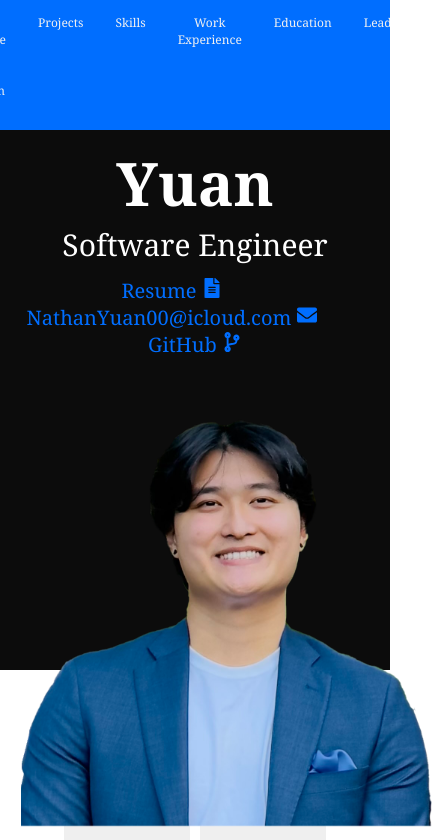
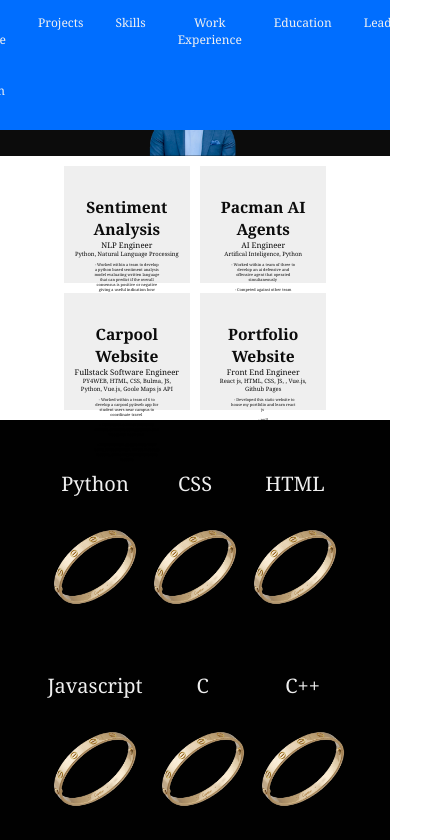
Before and after one commit to PoxiiPro/NathanYuan.com, a React (Create React App) app in the folder portfolio-app/: page / in a window 390 px wide. Shown: the top 840 px of the page, 441 px wide, since content can reach past the window. Built offline with nearby package versions, Linux system fonts and the light colour scheme.

Commit message:
changing css for mobile view

```diff
--- a/portfolio-app/src/styles.css
+++ b/portfolio-app/src/styles.css
@@ -1,28 +1,13 @@
-/* mobile view: */
-[class*="col-"] {
-    width: 100%;
-}
+/* /////////// CSS styling for mobile view ///////// */
+@media (max-width: 500px) {
 
-@media only screen and (min-width: 768px) {
-    /* For desktop: */
-    .col-1 {width: 8.33%;}
-    .col-2 {width: 16.66%;}
-    .col-3 {width: 25%;}
-    .col-4 {width: 33.33%;}
-    .col-5 {width: 41.66%;}
-    .col-6 {width: 50%;}
-    .col-7 {width: 58.33%;}
-    .col-8 {width: 66.66%;}
-    .col-9 {width: 75%;}
-    .col-10 {width: 83.33%;}
-    .col-11 {width: 91.66%;}
-    .col-12 {width: 100%;}
 }
 
 /* change default margin and pagging for entire page */
 body, html {
     margin: 0;
     padding: 0;
+    width: 100vw;
 }
 
 /* /////////// CSS styling for the nav bar component ///////// */
@@ -39,8 +24,8 @@ body, html {
     background-color: #006eff; /* blue nav bar background */
     display: flex;
     justify-content: center;
-    width: 100%;
     z-index: 99999;
+    width: 100vw;
 }
 
 /* Style for each item in the navigation bar */
@@ -63,23 +48,19 @@ body, html {
 .intro {
     margin: 0;
 
-    height: 670px;
-    bottom: 0;
-    left: 0;
-    width: 100%;
+    height: 40vw;
+    width: 100vw;
     z-index: 1;
-
-    /* text */
-    font-size: 32px;
-    color: white;
-    font-family: Cambria, sans-serif, Arial;
+    position: relative;
+    display: flex;
+    justify-content: center;
     background-color: rgba(0, 0, 0, 0.951);
 }
 
 .intro header {
     padding-top: 60px;
     font-family: Cambria, sans-serif, Arial;
-    font-size: 60px;
+    font-size: 5vw;
     font-weight: 700;
     color: white;
     z-index: 1;
@@ -88,18 +69,16 @@ body, html {
 .intro h1 {
     margin: 0;
     font-family: Cambria, sans-serif, Arial;
-    font-size: 30px;
+    font-size: 3vw;
     font-weight: 200;
     color: white;
     z-index: 1;
 }
 
 .intro h2 {
-    position: relative;
-
     margin: 12px;
     font-family: Cambria, sans-serif, Arial;
-    font-size: 20px;
+    font-size: 1.8vw;
     font-weight: 200;
     z-index: 1;
 
@@ -115,12 +94,13 @@ body, html {
 }
 
 .intro img {
-    width: auto;
-    height: 439px;
-    padding-top: 45px;
+    width: 23.1vw;
+    height: 23.1vw;
     z-index: 1;
-    position: static;
-    bottom: 0;
+    position: absolute;
+    bottom: -0.8vw;
+    left: 38vw;
+    right: 33vw;
 }
 
 /* /////////// CSS styling for the tile component ///////// */
```
